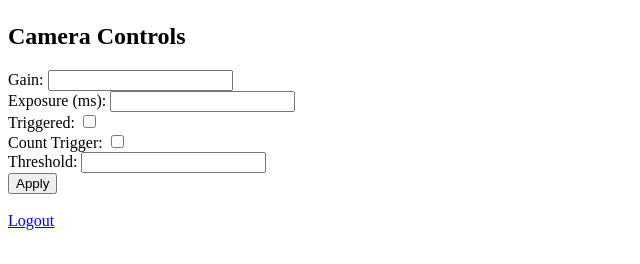
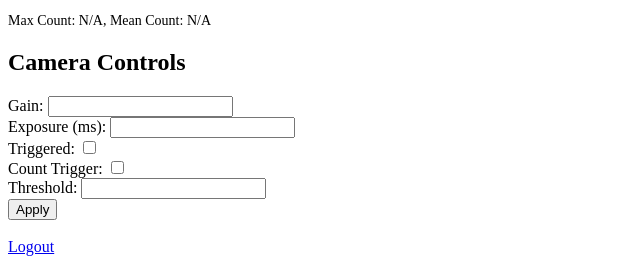
Before and after one commit to chetanyajain-lbl/wirelesscamera, a Flask app: template camera_stream/templates/index.html in a window 1280 px wide. Shown: the part 561-825 px from the top of the page, without its empty margins (0-640 px from the left). Before the commit the page ends 791 px from the top, so only its background shows below. Run offline with Flask 3, Linux system fonts and the light colour scheme; the template is opened without the code that fills it, so the values that code supplies are empty; parts of the project's set-up code (start-up, migrations or seed data) failed here and were passed over.

Commit message:
Add files via upload

```diff
--- a/camera_stream/app.py
+++ b/camera_stream/app.py
@@ -1,4 +1,4 @@
-from flask import Flask, render_template, Response, request, redirect, url_for, session
+from flask import Flask, render_template, Response, request, redirect, url_for, session, jsonify
 from pypylon import pylon
 import cv2
 from flask_session import Session
@@ -46,13 +46,25 @@ gain_max = camera.Gain.GetMax()
 count_trigger = False
 threshold = 0
 
+# Initialize status variables
+max_count = 0
+mean_count = 0
+streaming = False
+
 def adjust_exposure(exposure):
     """Adjust exposure to the nearest higher valid value."""
     exposure2 = exposure + 0.019
     return exposure2
 
+def get_current_settings():
+    """Get the current exposure and gain settings."""
+    current_exposure = camera.ExposureTime.GetValue() / 1000.0  # Convert microseconds to milliseconds
+    current_gain = camera.Gain.GetValue()
+    return current_exposure, current_gain
+
 def gen_frames():
-    global count_trigger, threshold
+    global count_trigger, threshold, max_count, mean_count, streaming
+    streaming = True
     while camera.IsGrabbing():
         try:
             if camera.TriggerMode.GetValue() == 'Off':
@@ -62,10 +74,13 @@ def gen_frames():
                 image = converter.Convert(grabResult)
                 img = image.GetArray()
 
-                if count_trigger:
-                    mean_count = np.mean(img)
-                    if mean_count <= threshold:
-                        continue  # Skip the current image and show the white image instead
+                max_count = int(np.max(img))  # Convert to int
+                mean_count = float(np.mean(img))  # Convert to float
+                mean_count = "%0.3f" % mean_count
+
+                if count_trigger and mean_count <= threshold:
+                    # Create a white image
+                    img = np.ones_like(img) * 255
 
                 ret, buffer = cv2.imencode('.jpg', img)
                 frame = buffer.tobytes()
@@ -75,6 +90,7 @@ def gen_frames():
         except pylon.TimeoutException as e:
             print(f"TimeoutException: {e}")
             continue
+    streaming = False
 
 @app.route('/')
 def index():
@@ -139,5 +155,15 @@ def camera_control():
     else:
         return redirect(url_for('login'))
 
+@app.route('/camera_status')
+def camera_status():
+    if 'logged_in' in session:
+        if streaming:
+            return jsonify(max_count=int(max_count), mean_count=float(mean_count))
+        else:
+            return jsonify(max_count="N/A", mean_count="N/A")
+    else:
+        return redirect(url_for('login'))
+
 if __name__ == '__main__':
     app.run(host='0.0.0.0', port=5000)
--- a/camera_stream/templates/index.html
+++ b/camera_stream/templates/index.html
@@ -4,10 +4,21 @@
     <meta charset="utf-8">
     <meta name="viewport" content="width=device-width, initial-scale=1, shrink-to-fit=no">
     <title>Camera Stream</title>
+    <style>
+      .camera-status {
+        margin-top: 10px;
+        font-size: 14px;
+      }
+    </style>
   </head>
   <body>
     <h1>Live Camera Stream</h1>
     <img src="{{ url_for('video_feed') }}" width="640" height="480">
+
+    <div class="camera-status">
+      Max Count: <span id="max_count">N/A</span>, Mean Count: <span id="mean_count">N/A</span>
+    </div>
+
     <h2>Camera Controls</h2>
     <form action="/camera_control" method="post">
       <label for="gain">Gain:</label>
@@ -27,7 +38,22 @@
       <br>
       <input type="submit" value="Apply">
     </form>
+
     <br>
     <a href="{{ url_for('logout') }}">Logout</a>
+
+    <script>
+      function fetchStatus() {
+        fetch('/camera_status')
+          .then(response => response.json())
+          .then(data => {
+            document.getElementById('max_count').textContent = data.max_count;
+            document.getElementById('mean_count').textContent = data.mean_count;
+          })
+          .catch(error => console.error('Error fetching camera status:', error));
+      }
+
+      setInterval(fetchStatus, 1000);  // Fetch status every second
+    </script>
   </body>
 </html>
--- a/camera_stream/templates/index2.html
+++ b/camera_stream/templates/index2.html
@@ -19,6 +19,12 @@
       <label for="triggered">Triggered:</label>
       <input type="checkbox" id="triggered" name="triggered">
       <br>
+      <label for="count_trigger">Count Trigger:</label>
+      <input type="checkbox" id="count_trigger" name="count_trigger">
+      <br>
+      <label for="threshold">Threshold:</label>
+      <input type="number" id="threshold" name="threshold" step="1">
+      <br>
       <input type="submit" value="Apply">
     </form>
     <br>
```
Also changed, not shown: camera_stream/app2.py (+20 -1 lines), 6 other files.
